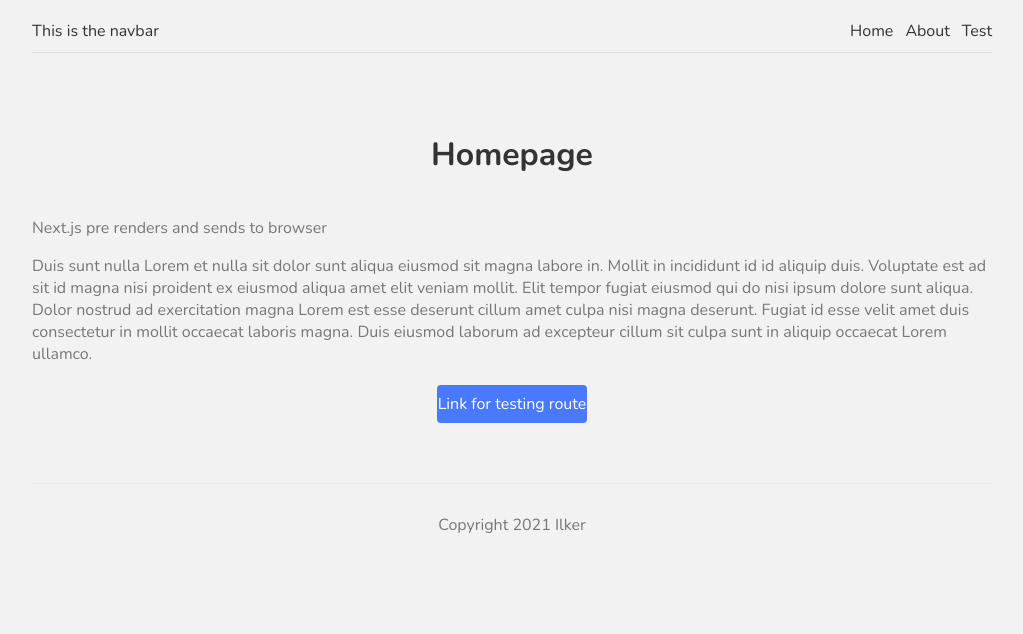
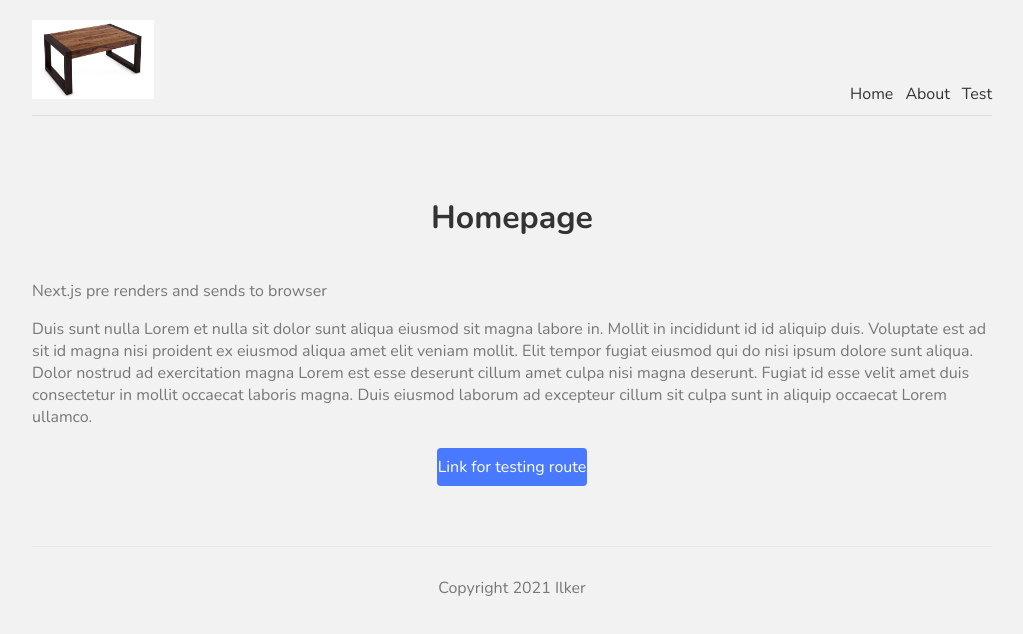
Before and after one commit to ilci66/next.js-practise, a Next.js app: page / in a window 1280 px wide. Shown: the top 634 px of the page, without its empty margins (128-1151 px from the left). Built offline with nearby package versions, Linux system fonts and the light colour scheme.

Commit message:
add metadata and a jpg file as logo

```diff
--- a/comps/navbar.js
+++ b/comps/navbar.js
@@ -1,10 +1,12 @@
 import Link from 'next/link'
+import Image from 'next/image'
 // next.js looks for these links and pre fetches the informatio for a faster user experience
 const Navbar = () => {
     return (
         <nav>
             <div className="logo">
-                This is the navbar
+                {/* with these height ad weight properties the image becomes responsive and load lazily as well, automatically optimizes for speed */}
+                <Image src="/table.jpg" width={122} height={79}/>
             </div>
             <Link href="/"><a>Home</a></Link>
             <Link href="/about"><a>About</a></Link>
--- a/pages/404.js
+++ b/pages/404.js
@@ -8,10 +8,12 @@ const notFound = () => {
 
     useEffect(() => {
         setTimeout(() => {
+            // like useHistory hook from react-router-dom library, history.push()
             router.push('/')
             // or I could use this:
             // router.go(1)
             // but you don't know where they came from
+
         }, 5000)
     }, [])
 
--- a/pages/index.js
+++ b/pages/index.js
@@ -7,6 +7,11 @@ import Link from 'next/link'
 
 export default function Home() {
   return (
+    <>
+      <Head>
+        <title>Next App | Home</title>
+        <meta name="keywords" content="tests"></meta>
+      </Head>
       <div>
         <h1 className={styles.title}>Homepage</h1>
         <p className={styles.text}>Next.js pre renders and sends to browser</p>
@@ -20,5 +25,7 @@ export default function Home() {
           <a className={styles.btn}>Link for testing route</a>
         </Link>
       </div>
+    </>
+
   )
 }
```
Also changed, not shown: pages/about.js (+8 -0 lines), public/table.jpg (added). Lines whose indentation alone changed are shown as unchanged.
